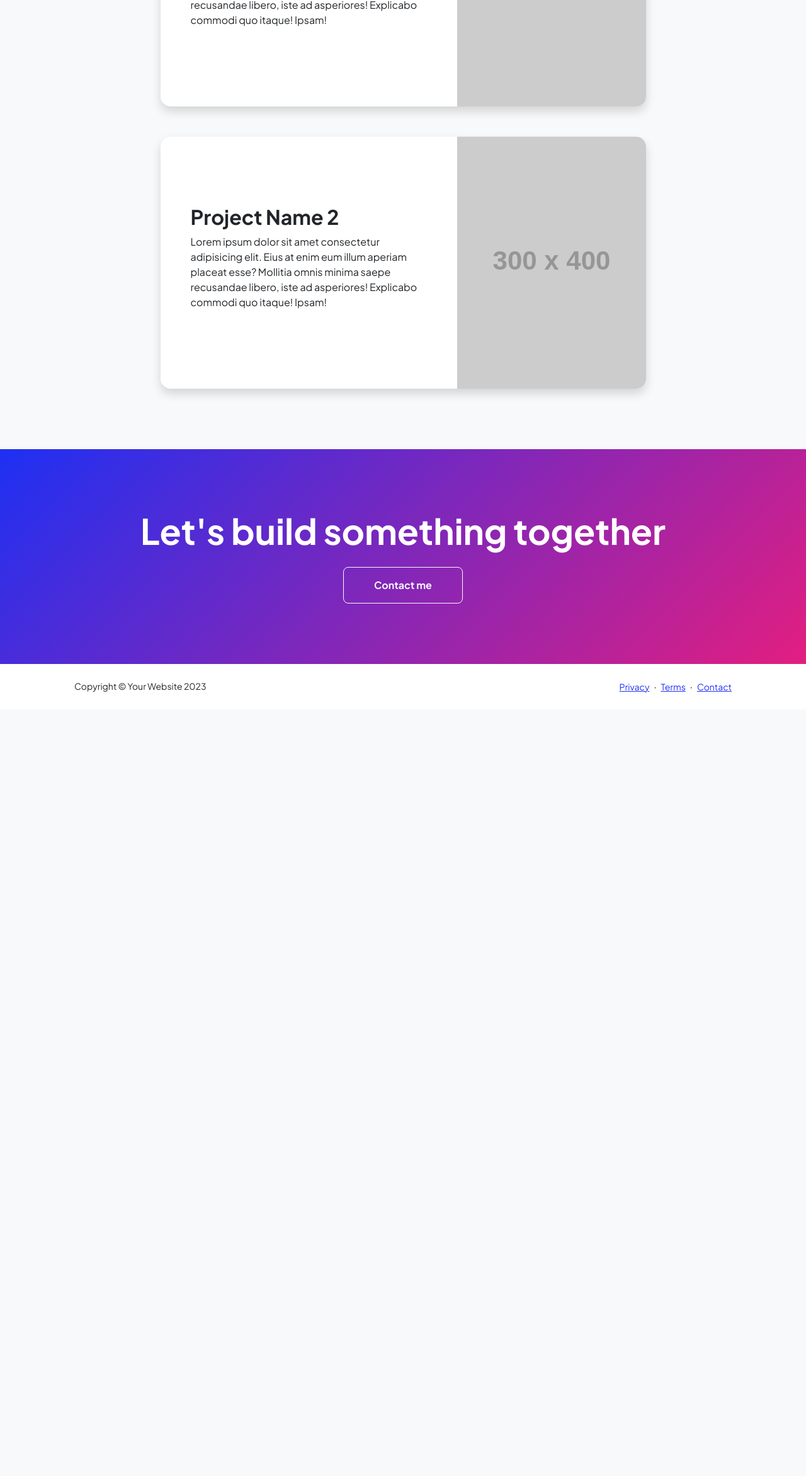
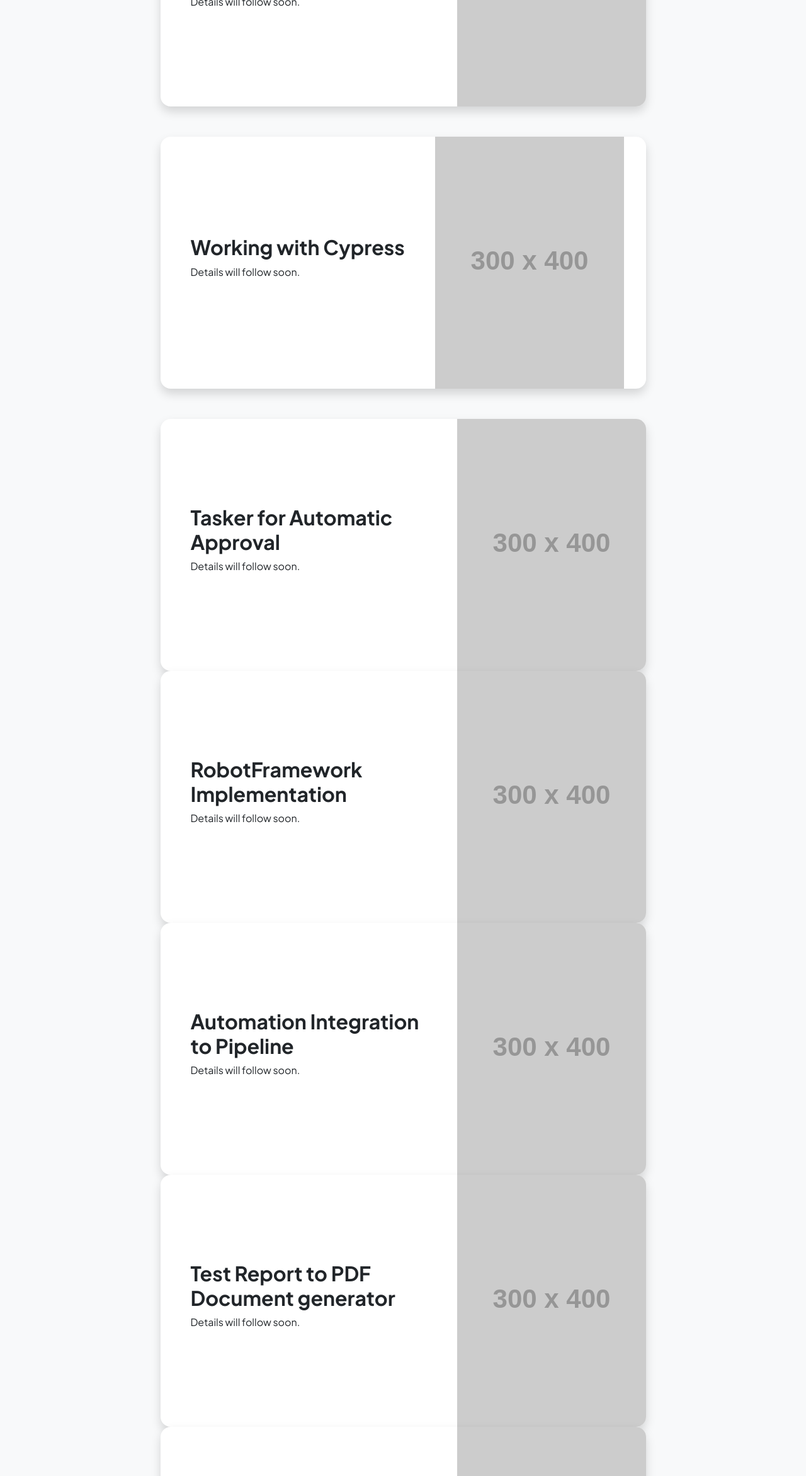
Before and after one commit to thearticle/fauzan.github.io, a plain HTML site: page projects.html in a window 1280 px wide. Shown: the part 457-2800 px from the top of the page at 63% size. Before the commit the page ends 1583 px from the top, so only its background shows below. Drawn offline with nearby package versions, Linux system fonts and the light colour scheme; placeholder pictures from the web are drawn by us.

Commit message:
Update projects.html

```diff
--- a/projects.html
+++ b/projects.html
@@ -22,7 +22,7 @@
             <!-- Navigation-->
             <nav class="navbar navbar-expand-lg navbar-light bg-white py-3">
                 <div class="container px-5">
-                    <a class="navbar-brand" href="index.html"><span class="fw-bolder text-primary">Start Bootstrap</span></a>
+                    <a class="navbar-brand" href="index.html"><span class="fw-bolder text-primary">Here's my Project :3</span></a>
                     <button class="navbar-toggler" type="button" data-bs-toggle="collapse" data-bs-target="#navbarSupportedContent" aria-controls="navbarSupportedContent" aria-expanded="false" aria-label="Toggle navigation"><span class="navbar-toggler-icon"></span></button>
                     <div class="collapse navbar-collapse" id="navbarSupportedContent">
                         <ul class="navbar-nav ms-auto mb-2 mb-lg-0 small fw-bolder">
@@ -47,8 +47,20 @@
                                 <div class="card-body p-0">
                                     <div class="d-flex align-items-center">
                                         <div class="p-5">
-                                            <h2 class="fw-bolder">Project Name 1</h2>
-                                            <p>Lorem ipsum dolor sit amet consectetur adipisicing elit. Eius at enim eum illum aperiam placeat esse? Mollitia omnis minima saepe recusandae libero, iste ad asperiores! Explicabo commodi quo itaque! Ipsam!</p>
+                                            <h2 class="fw-bolder">OTP Authenticator Automation</h2>
+                                            <p>Details will follow soon.</p>
+                                        </div>
+                                        <img class="img-fluid" src="https://dummyimage.com/300x400/343a40/6c757d" alt="..." />
+                                    </div>
+                                </div>
+                            </div>
+                            <!-- Project Card 1-->
+                            <div class="card overflow-hidden shadow rounded-4 border-0 mb-5">
+                                <div class="card-body p-0">
+                                    <div class="d-flex align-items-center">
+                                        <div class="p-5">
+                                            <h2 class="fw-bolder">Working with Cypress</h2>
+                                            <p>Details will follow soon.</p>
                                         </div>
                                         <img class="img-fluid" src="https://dummyimage.com/300x400/343a40/6c757d" alt="..." />
                                     </div>
@@ -59,8 +71,68 @@
                                 <div class="card-body p-0">
                                     <div class="d-flex align-items-center">
                                         <div class="p-5">
-                                            <h2 class="fw-bolder">Project Name 2</h2>
-                                            <p>Lorem ipsum dolor sit amet consectetur adipisicing elit. Eius at enim eum illum aperiam placeat esse? Mollitia omnis minima saepe recusandae libero, iste ad asperiores! Explicabo commodi quo itaque! Ipsam!</p>
+                                            <h2 class="fw-bolder">Tasker for Automatic Approval</h2>
+                                            <p>Details will follow soon.</p>
+                                        </div>
+                                        <img class="img-fluid" src="https://dummyimage.com/300x400/343a40/6c757d" alt="..." />
+                                    </div>
+                                </div>
+                            </div>
+                            <!-- Project Card 2-->
+                            <div class="card overflow-hidden shadow rounded-4 border-0">
+                                <div class="card-body p-0">
+                                    <div class="d-flex align-items-center">
+                                        <div class="p-5">
+                                            <h2 class="fw-bolder">RobotFramework Implementation</h2>
+                                            <p>Details will follow soon.</p>
+                                        </div>
+                                        <img class="img-fluid" src="https://dummyimage.com/300x400/343a40/6c757d" alt="..." />
+                                    </div>
+                                </div>
+                            </div>
+                            <!-- Project Card 2-->
+                            <div class="card overflow-hidden shadow rounded-4 border-0">
+                                <div class="card-body p-0">
+                                    <div class="d-flex align-items-center">
+                                        <div class="p-5">
+                                            <h2 class="fw-bolder">Automation Integration to Pipeline</h2>
+                                            <p>Details will follow soon.</p>
+                                        </div>
+                                        <img class="img-fluid" src="https://dummyimage.com/300x400/343a40/6c757d" alt="..." />
+                                    </div>
+                                </div>
+                            </div>
+                            <!-- Project Card 2-->
+                            <div class="card overflow-hidden shadow rounded-4 border-0">
+                                <div class="card-body p-0">
+                                    <div class="d-flex align-items-center">
+                                        <div class="p-5">
+                                            <h2 class="fw-bolder">Test Report to PDF Document generator</h2>
+                                            <p>Details will follow soon.</p>
+                                        </div>
+                                        <img class="img-fluid" src="https://dummyimage.com/300x400/343a40/6c757d" alt="..." />
+                                    </div>
+                                </div>
+                            </div>
+                            <!-- Project Card 2-->
+                            <div class="card overflow-hidden shadow rounded-4 border-0">
+                                <div class="card-body p-0">
+                                    <div class="d-flex align-items-center">
+                                        <div class="p-5">
+                                            <h2 class="fw-bolder">2Captcha Implementation to bypass Captcha</h2>
+                                            <p>Details will follow soon.</p>
+                                        </div>
+                                        <img class="img-fluid" src="https://dummyimage.com/300x400/343a40/6c757d" alt="..." />
+                                    </div>
+                                </div>
+                            </div>
+                            <!-- Project Card 2-->
+                            <div class="card overflow-hidden shadow rounded-4 border-0">
+                                <div class="card-body p-0">
+                                    <div class="d-flex align-items-center">
+                                        <div class="p-5">
+                                            <h2 class="fw-bolder">Katalon Playground</h2>
+                                            <p>Details will follow soon.</p>
                                         </div>
                                         <img class="img-fluid" src="https://dummyimage.com/300x400/343a40/6c757d" alt="..." />
                                     </div>
```
